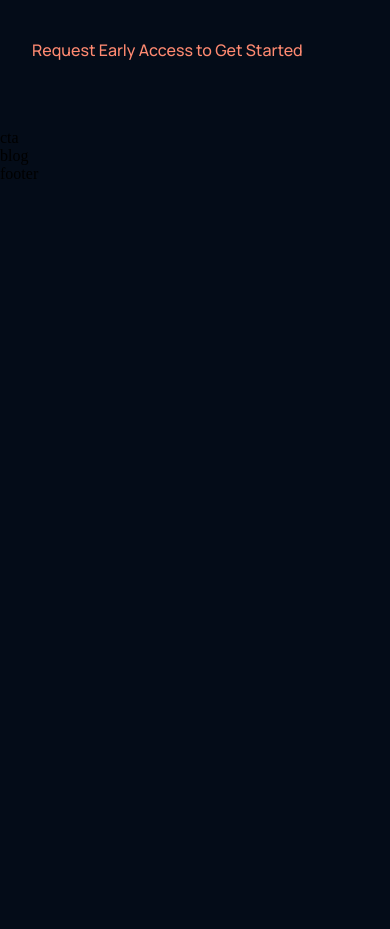
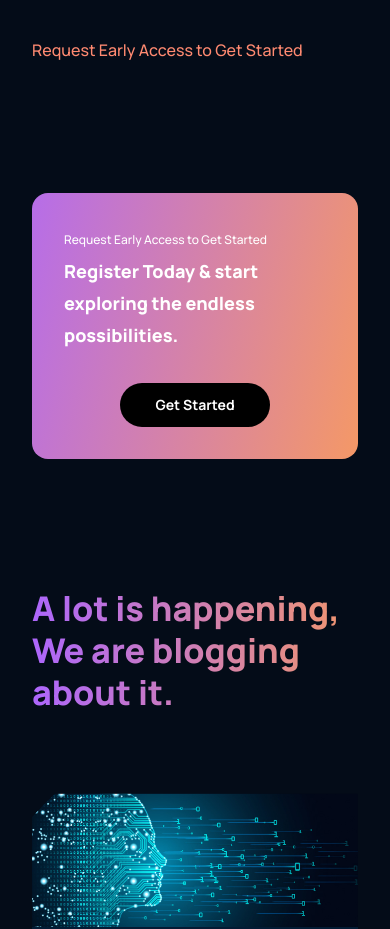
Before and after one commit to HamzaRazaQureshi/AI_React, a React (Create React App) app: page / in a window 390 px wide. Shown: the part 4120-5049 px from the top of the page. Before the commit the page ends 4303 px from the top, so only its background shows below. Built offline with nearby package versions, Linux system fonts and the light colour scheme.

Commit message:
Added article, cta and blog section

```diff
--- a/src/components/articles/Article.css
+++ b/src/components/articles/Article.css
@@ -0,0 +1,60 @@
+.ai__blog-container_article {
+    width: 100%;
+    height: 100%;
+
+    display: flex;
+    flex-direction: column;
+    background: var(--color-footer);
+}
+
+.ai__blog-container_article-image {
+    width: 100%;
+    height: 100%;
+    background: var(--color-bg);
+}
+
+.ai__blog-container_article-image img {
+    width: 100%;
+    height: 100%;
+}
+
+.ai__blog-container_article-content {
+    display: flex;
+    flex-direction: column;
+    justify-content: space-between;
+
+    padding: 1rem 1.5rem;
+    height: 100%;
+}
+
+.ai__blog-container_article-content p {
+    font-family: var(--font-family);
+    font-size: 11.65px;
+    font-weight: 700;
+    line-height: 35px;
+
+    color: #fff;
+}
+
+.ai__blog-container_article-content h3 {
+    font-family: var(--font-family);
+    font-size: 25.11px;
+    font-weight: 800;
+    line-height: 30.30px;
+
+    color: #fff;
+    margin-bottom: 5rem;
+    cursor: pointer;
+}
+
+.ai__blog-container_article-content p:last-child {
+    cursor: pointer;
+}
+
+
+@media screen and (max-width: 550px) {
+    .ai__blog-container_article-content h3 {
+        font-size: 18px;
+        line-height: 25p;
+    }
+}
--- a/src/components/articles/Article.jsx
+++ b/src/components/articles/Article.jsx
@@ -1,10 +1,19 @@
 import React from 'react'
 import './Article.css';
 
-const Article = () => {
-  return (
-    <div>Article</div>
-  )
-}
+const Article = ({ imgUrl, date, text }) => (
+  <div className="ai__blog-container_article">
+    <div className="ai__blog-container_article-image">
+      <img src={imgUrl} alt="blog_image" />
+    </div>
+    <div className="ai__blog-container_article-content">
+      <div>
+        <p>{date}</p>
+        <h3>{text}</h3>
+      </div>
+      <p>Read Full Article</p>
+    </div>
+  </div>
+)
 
 export default Article
--- a/src/components/cta/cta.css
+++ b/src/components/cta/cta.css
@@ -0,0 +1,80 @@
+.ai__cta {
+    display: flex;
+    justify-content: space-between;
+    align-items: center;
+    flex-direction: row;
+    padding: 2rem;
+    margin: 4rem;
+    border-radius: 1rem;
+    background: var(--gradient-bar)
+}
+
+.ai__cta-content {
+    display: flex;
+    flex-direction: column;
+    text-align: left;
+    color: #fff;
+}
+
+.ai__cta-content p {
+    font-family: var(--font-family);
+    font-size: 12px;
+    line-height: 30px;
+    font-weight: 500;
+}
+
+.ai__cta-content h3 {
+    font-family: var(--font-family);
+    font-size: 24px;
+    line-height: 45px;
+    font-weight: 800;
+}
+
+.ai__cta-btn {
+    display: flex;
+    justify-content: center;
+    align-items: center;
+    margin-left: 2rem;
+}
+
+.ai__cta-btn button {
+    background: #000;
+    color: #fff;
+    font-family: var(--font-family);
+    font-weight: 700;
+    font-size: 18px;
+    line-height: 30px;
+    padding: 0.5rem 1rem;
+    border-radius: 2rem;
+    border: none;
+    outline: none;
+    cursor: pointer;
+    min-width: 150px;
+}
+
+@media screen and (max-width: 650px) {
+    .ai__cta {
+        flex-direction: column;
+    }
+
+    .ai__cta-btn {
+        margin: 2rem 0 0;
+    }
+}
+
+@media screen and (max-width: 550px) {
+    .ai__cta {
+        flex-direction: column;
+        margin: 4rem 2rem;
+    }
+
+    .ai__cta-content h3 {
+        font-size: 18px;
+        line-height: 32px;
+    }
+
+    .ai__cta-btn button {
+        font-size: 14px;
+        line-height: 28px;
+    }
+}
--- a/src/components/cta/cta.jsx
+++ b/src/components/cta/cta.jsx
@@ -3,7 +3,15 @@ import './cta.css';
 
 const cta = () => {
   return (
-    <div>cta</div>
+    <div className="ai__cta">
+      <div className="ai__cta-content">
+        <p>Request Early Access to Get Started</p>
+        <h3>Register Today & start exploring the endless possibilities.</h3>
+      </div>
+      <div className="ai__cta-btn">
+        <button type="button">Get Started</button>
+      </div>
+    </div>
   )
 }
 
--- a/src/container/blog/blog.css
+++ b/src/container/blog/blog.css
@@ -0,0 +1,78 @@
+.ai__blog {
+    display: flex;
+    flex-direction: column;
+}
+
+.ai__blog-heading {
+    width: 100%;
+    text-align: left;
+
+    margin-bottom: 5rem;
+}
+
+.ai__blog-heading h1 {
+    font-size: 62px;
+    line-height: 75px;
+    font-family: var(--font-family);
+    font-weight: 800;
+}
+
+.ai__blog-container {
+    display: flex;
+    flex-direction: row;
+}
+
+.ai__blog-container_groupA {
+    flex: 0.75;
+    margin-right: 2rem;
+}
+
+.ai__blog-container_groupB {
+    flex: 1;
+
+    display:grid;
+    grid-template-columns: repeat(2, 1fr);
+    grid-gap: 2rem;
+}
+
+@media screen and (max-width: 990px) {
+    .ai__blog-container {
+        flex-direction: column-reverse;
+    }
+
+
+    .ai__blog-container_groupA {
+        margin: 2rem 0;
+    }
+
+    .ai__blog-container_groupA .ai__blog-container_article  {
+       width: 48%;
+    }
+
+    .ai__blog-container_groupA .ai__blog-container_article-image {
+        height: 250px;
+    }
+}
+
+@media screen and (max-width: 700px) {
+    .ai__blog-container_groupB {
+        grid-template-columns: repeat(1, 1fr);
+    }
+
+    .ai__blog-container_groupA .ai__blog-container_article  {
+       width: 100%;
+    }
+
+    .ai__blog-heading h1 {
+        font-size: 46px;
+        line-height: 52px;
+    }
+}
+
+@media screen and (max-width: 550px) {
+    .ai__blog-heading h1 {
+        font-size: 34px;
+        line-height: 42px;
+    }
+
+}
--- a/src/container/blog/blog.jsx
+++ b/src/container/blog/blog.jsx
@@ -1,10 +1,25 @@
 import React from 'react'
 import "./blog.css"
+import Article from '../../components/articles/Article';
+import { blog01, blog02, blog03, blog04, blog05 } from "./import.js"
 
-const blog = () => {
-  return (
-    <div>blog</div>
-  )
-}
+const Blog = () => (
+  <div className="ai__blog section__padding" id="blog">
+    <div className="ai__blog-heading">
+      <h1 className="gradient__text">A lot is happening, <br /> We are blogging about it.</h1>
+    </div>
+    <div className="ai__blog-container">
+      <div className="ai__blog-container_groupA">
+        <Article imgUrl={blog01} date="March 03, 2023" text="GPT-3 and Open  AI is the future. Let us exlore how it is?" />
+      </div>
+      <div className="ai__blog-container_groupB">
+        <Article imgUrl={blog02} date="March 03, 2023" text="GPT-3 and Open  AI is the future. Let us exlore how it is?" />
+        <Article imgUrl={blog03} date="March 03, 2023" text="GPT-3 and Open  AI is the future. Let us exlore how it is?" />
+        <Article imgUrl={blog04} date="March 03, 2023" text="GPT-3 and Open  AI is the future. Let us exlore how it is?" />
+        <Article imgUrl={blog05} date="March 03, 2023" text="GPT-3 and Open  AI is the future. Let us exlore how it is?" />
+      </div>
+    </div>
+  </div>
+);
 
-export default blog
+export default Blog
--- /dev/null
+++ b/src/container/blog/import.js
@@ -0,0 +1,7 @@
+import blog01 from '../../assets/blog01.png';
+import blog02 from '../../assets/blog02.png';
+import blog03 from '../../assets/blog03.png';
+import blog04 from '../../assets/blog04.png';
+import blog05 from '../../assets/blog05.png';
+
+export { blog01, blog02, blog03, blog04, blog05, };
```
